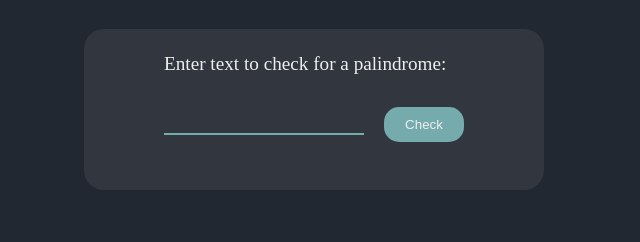
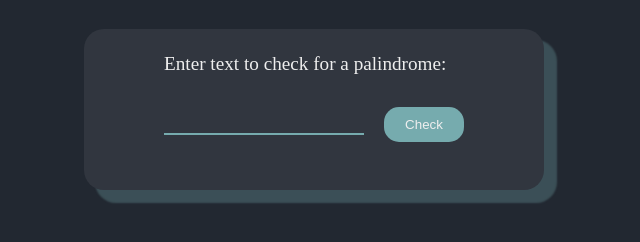
Before and after one commit to K-r-u-z/Palindrome-Checker, a plain HTML site: page index.html in a window 1280 px wide. In both pictures the pointer is over the element 640 px from the left and 379 px from the top of the page. Shown: the part 270-512 px from the top of the page, without its empty margins (326-966 px from the left). Drawn offline with Linux system fonts and the light colour scheme.

Commit message:
fixing styles

```diff
--- a/styles.css
+++ b/styles.css
@@ -3,6 +3,7 @@
     --text-color: #EEEEEE;
     --text-color2: #31363F;
     --shadow-color: #76ABAE;
+    --shadow-color-accent: rgba(118, 171, 174, 0.3);
 }
 
 
@@ -35,6 +36,13 @@ body{
     padding-bottom: 3rem;
     border-radius: 20px;
     background-color: var(--text-color2);
+    transition: ease-in-out 0.5s;
+    box-shadow: -12px -12px 2px 1px var(--shadow-color-accent);
+}
+
+.input-box:hover{
+    box-shadow: 12px 12px 2px 1px var(--shadow-color-accent);
+    transition: ease-in-out 0.5s;
 }
 
 input{
```
